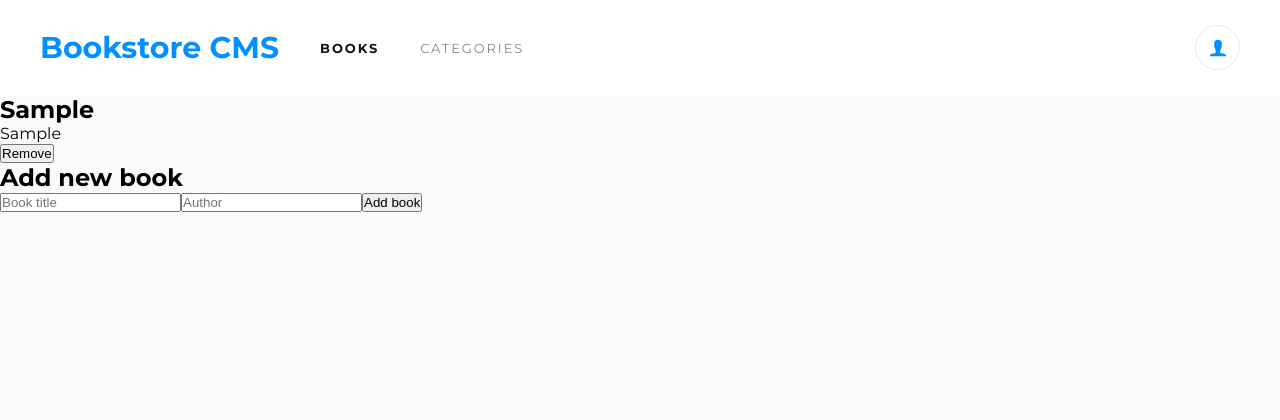
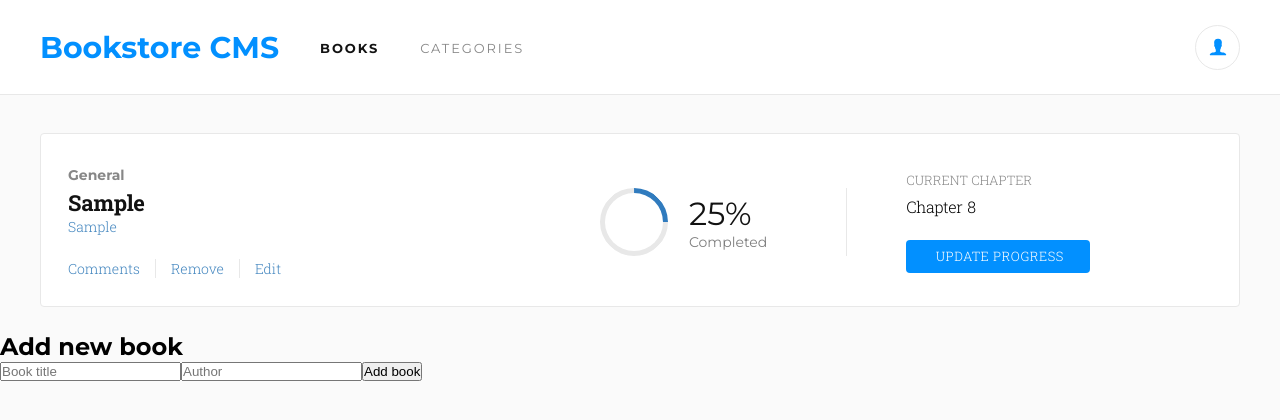
Before and after one commit to dewslyse/mv-bookstore, a React (Create React App) app: page / in a window 1280 px wide. Both pictures are taken after typing "Sample", "Sample" into the empty fields and a click on the button "Add book". Shown: the top 420 px of the page. Built offline with nearby package versions, Linux system fonts and the light colour scheme; no server answers.

Commit message:
Add styles to book list

```diff
--- a/src/App.scss
+++ b/src/App.scss
@@ -5,7 +5,8 @@ $azure: #0290ff;
 $black: #121212;
 $white: #fff;
 $grey-border: #e8e8e8;
-// font-family: 'Roboto Slab', serif;
+$cool-blue: #4386bf;
+$medium-blue: #307bbe;
 
 * {
   margin: 0;
@@ -29,6 +30,7 @@ body {
   height: 5.938rem;
   display: flex;
   align-items: center;
+  border-bottom: 1px solid $grey-border;
 }
 
 .navbar {
@@ -85,3 +87,137 @@ a.active {
   height: 1.375rem;
   width: 1.375rem;
 }
+
+.book-list {
+  margin: 2.375rem auto 1.562rem;
+}
+
+.book-card {
+  list-style: none;
+  background-color: $white;
+  border: 1px solid $grey-border;
+  border-radius: 4px;
+  padding: 2rem 1.688rem 1.75rem;
+  font-family: 'Roboto Slab', serif;
+  display: flex;
+  align-items: center;
+  margin-bottom: 0.938rem;
+}
+
+.book-details {
+  width: 46.5%;
+}
+
+.category {
+  font-family: 'Montserrat', sans-serif;
+  font-size: 0.875rem;
+  font-weight: bold;
+  color: $black;
+  opacity: 0.5;
+  margin-bottom: 0.25rem;
+}
+
+.book-title {
+  color: $black;
+  font-size: 1.375rem;
+  font-weight: bold;
+  letter-spacing: -0.2px;
+}
+
+.book-author,
+.btn {
+  color: $cool-blue;
+  font-weight: 300;
+  font-size: 0.875rem;
+  font-family: 'Roboto Slab', serif;
+}
+
+.book-author {
+  margin-bottom: 1.313rem;
+}
+
+.btn {
+  background-color: transparent;
+  border: none;
+
+  &:nth-of-type(1) {
+    padding-right: 0.938rem;
+  }
+
+  &:nth-of-type(2) {
+    padding: 0 0.938rem;
+    border-left: 1px solid $grey-border;
+    border-right: 1px solid $grey-border;
+    cursor: pointer;
+  }
+
+  &:nth-of-type(3) {
+    padding-left: 0.938rem;
+  }
+}
+
+.progress-col {
+  font-family: 'Montserrat', sans-serif;
+  display: flex;
+  align-items: center;
+  border-right: 1px solid $grey-border;
+  padding-right: 4.938rem;
+}
+
+.progress {
+  height: 4.25rem;
+  width: 4.25rem;
+  border: solid 5px $grey-border;
+  border-top-color: $medium-blue;
+  border-radius: 50%;
+  transform: rotate(45deg);
+}
+
+.progress-detail {
+  margin-left: 1.313rem;
+}
+
+.percent {
+  font-size: 2rem;
+  font-weight: normal;
+  color: $black;
+}
+
+.completed {
+  font-size: 0.875rem;
+  opacity: 0.5;
+}
+
+.chap-col {
+  margin-left: 3.688rem;
+}
+
+.current-chap,
+.progress-btn {
+  text-transform: uppercase;
+  font-size: 0.813rem;
+  color: $black;
+  opacity: 0.5;
+}
+
+.chap {
+  font-size: 1rem;
+  letter-spacing: -0.4px;
+  margin: 0.438rem 0 1.438rem;
+
+  span {
+    margin-left: 5px;
+  }
+}
+
+.progress-btn {
+  font-family: 'Roboto Slab', serif;
+  width: 11.5rem;
+  letter-spacing: 0.5px;
+  opacity: 1;
+  border: none;
+  color: $white;
+  background-color: $azure;
+  border-radius: 4px;
+  padding: 0.438rem 1.188rem 0.5rem 1.375rem;
+}
--- a/src/components/Book.js
+++ b/src/components/Book.js
@@ -12,12 +12,36 @@ const Book = (props) => {
   };
 
   return (
-    <li>
-      <h2>{book.title}</h2>
-      <p>{book.author}</p>
-      <button type="button" onClick={() => handleRemove(book.item_id)}>
-        Remove
-      </button>
+    <li className="book-card">
+      <div className="book-details">
+        <p className="category">General</p>
+        <h2 className="book-title">{book.title}</h2>
+        <p className="book-author">{book.author}</p>
+        <button className="btn" type="button">Comments</button>
+        <button className="btn" type="button" onClick={() => handleRemove(book.item_id)}>
+          Remove
+        </button>
+        <button className="btn" type="button">Edit</button>
+      </div>
+
+      <div className="progress-col">
+        <div className="progress" />
+        <div className="progress-detail">
+          <h3 className="percent">25%</h3>
+          <p className="completed">Completed</p>
+        </div>
+      </div>
+
+      <div className="chap-col">
+        <p className="current-chap">Current chapter</p>
+        <p className="chap">
+          Chapter
+          <span>
+            {Math.floor(Math.random() * 16)}
+          </span>
+        </p>
+        <button className="progress-btn" type="button">Update progress</button>
+      </div>
     </li>
   );
 };
--- a/src/components/BookList.js
+++ b/src/components/BookList.js
@@ -12,7 +12,7 @@ const BookList = () => {
   }, []);
 
   return (
-    <ul>
+    <ul className="book-list container">
       {books.map((book) => (
         <Book key={book.item_id} book={book} />
       ))}
```
